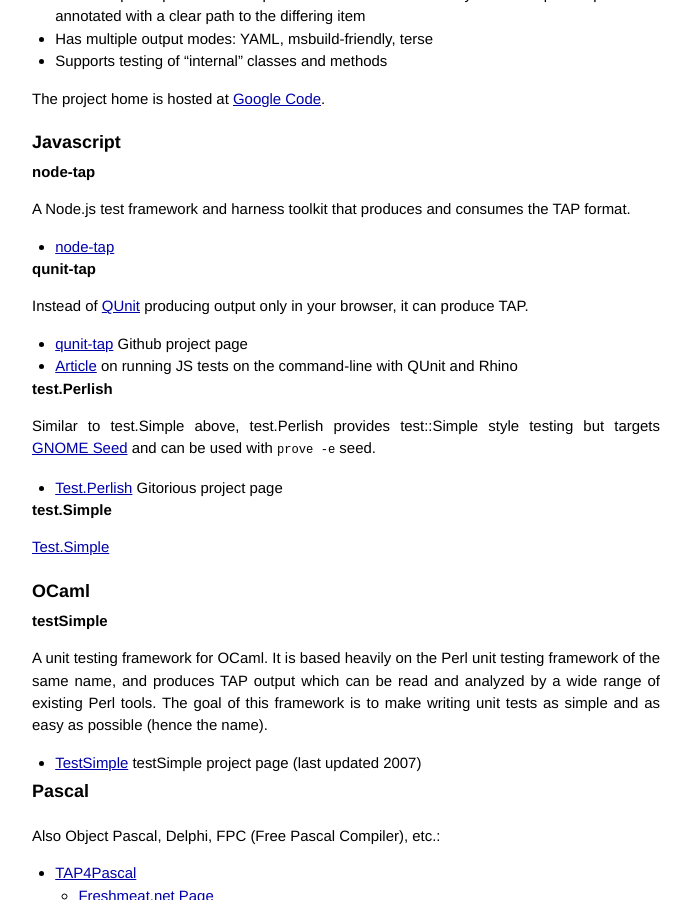
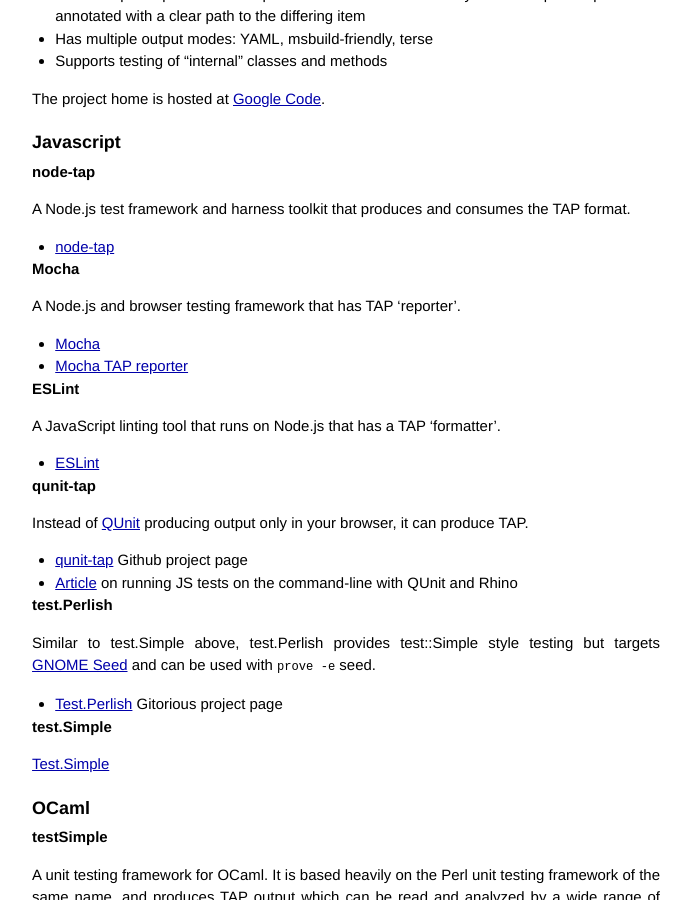
Before and after one commit to TestAnything/testanything.github.io, a Jekyll site: the page built from producers.md, in a window 1280 px wide and 900 px high, scrolled down 2264 px. Shown: the whole window, without its empty margins (294-985 px from the left). Built offline with Jekyll 4.4.1, drawn with Linux system fonts in a browser that asks for light colours; Markdown is read by kramdown in place of the engine named in the settings.

Commit message:
Adding new JavaScript producers ESLint and Mocha

```diff
--- a/producers.md
+++ b/producers.md
@@ -101,6 +101,17 @@
 A Node.js test framework and harness toolkit that produces and consumes the TAP format.
 
 -    [node-tap](https://github.com/isaacs/node-tap)
+
+### Mocha
+A Node.js and browser testing framework that has TAP 'reporter'.
+
+-    [Mocha](http://visionmedia.github.io/mocha/)
+-    [Mocha TAP reporter](http://visionmedia.github.io/mocha/#tap-reporter)
+
+### ESLint
+A JavaScript linting tool that runs on Node.js that has a TAP 'formatter'.
+
+-    [ESLint](https://github.com/eslint/eslint)
 
 ### qunit-tap
 Instead of [QUnit](http://docs.jquery.com/Qunit) producing output only in your browser, it can produce TAP.
```
